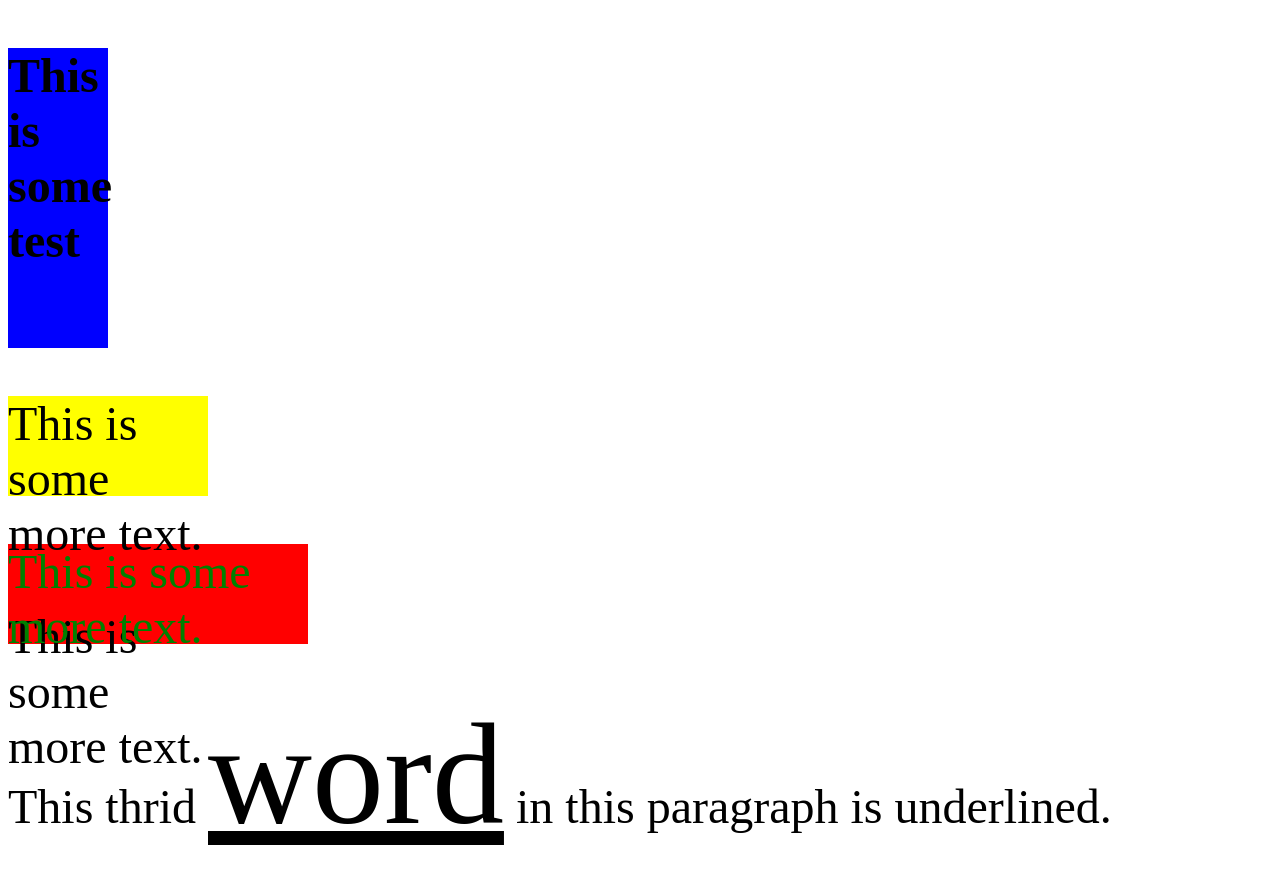
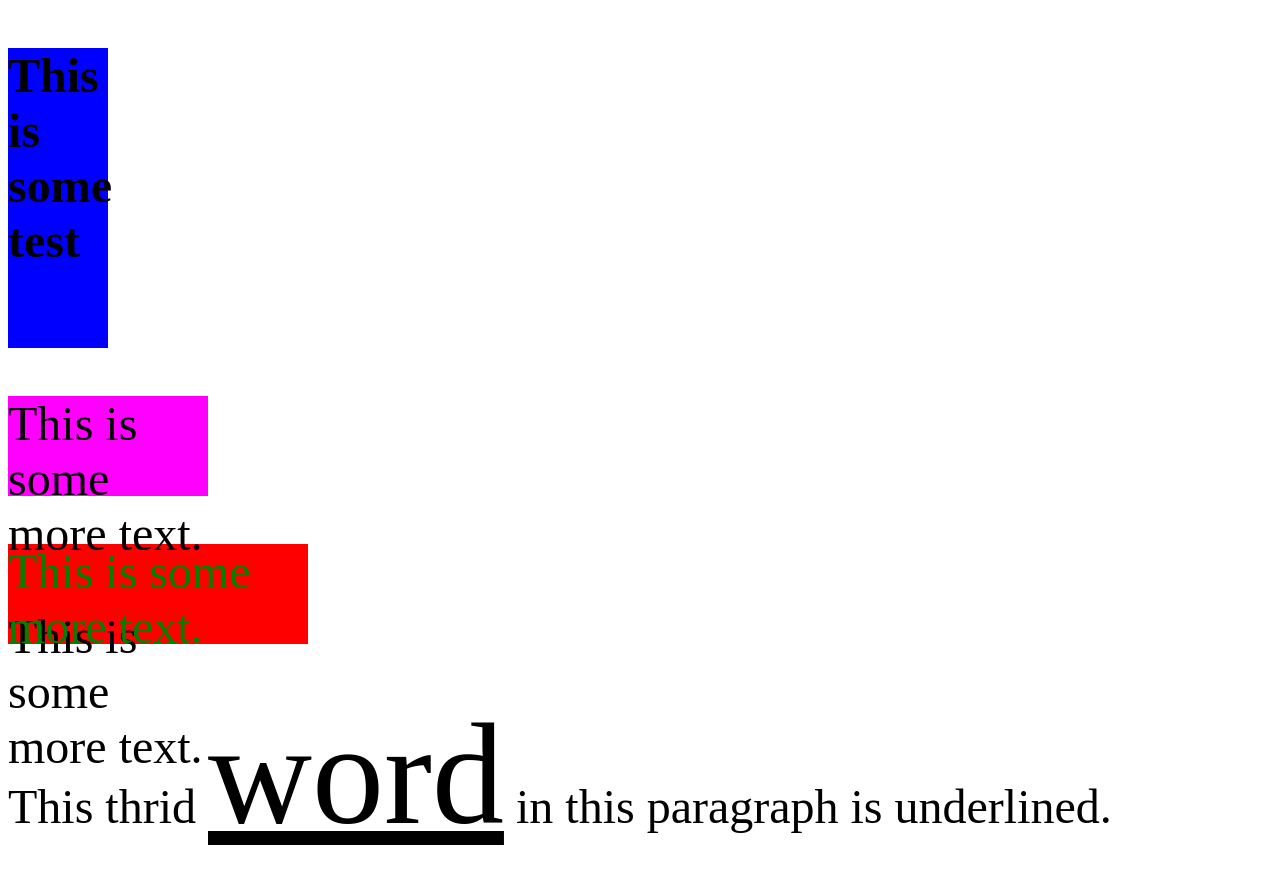
Before and after one commit to amankhatri/Web-Application-Projects, a plain HTML site: page CSS/index.html in a window 1280 px wide. Drawn offline with Linux system fonts and the light colour scheme.

Commit message:
html color codes

```diff
--- a/CSS/index.html
+++ b/CSS/index.html
@@ -16,6 +16,7 @@ basically divide content in logical way-->
  <!-- large referes to the class and we use a dot(.) in front of a class in css-->
 <!-- green referes to the id and we use a dot(#) in front of a id in css we can also apply id to a class-->
 <!--divs are always rectangular and covers the area around them they can also be used to control the sections look in css div -->
+<!-- HTML Color Codes html-color-codes.info example in puplebox class html code = #FF00FF-->
 
 <style type="text/css">
 .large {
@@ -35,8 +36,8 @@ div {
     width: 100px;
     height: 300px;
 }
-.bluebox{
-        background-color: yellow;
+.purplebox{
+    background-color: #FF00FF;
     width: 200px;
     height: 100px;
 }
@@ -53,7 +54,7 @@ div {
     <div>
         <p class="large bold">This is some test</p>
     </div>
-    <div class="bluebox">
+    <div class="purplebox">
     <p class="large"> This is some more text.</p>
     <p class="large"> This is some more text.</p>
     </div>
```
